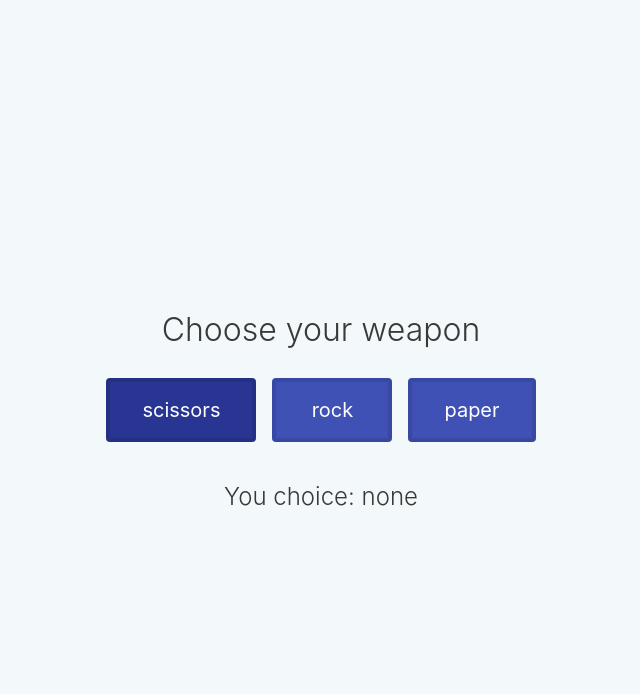
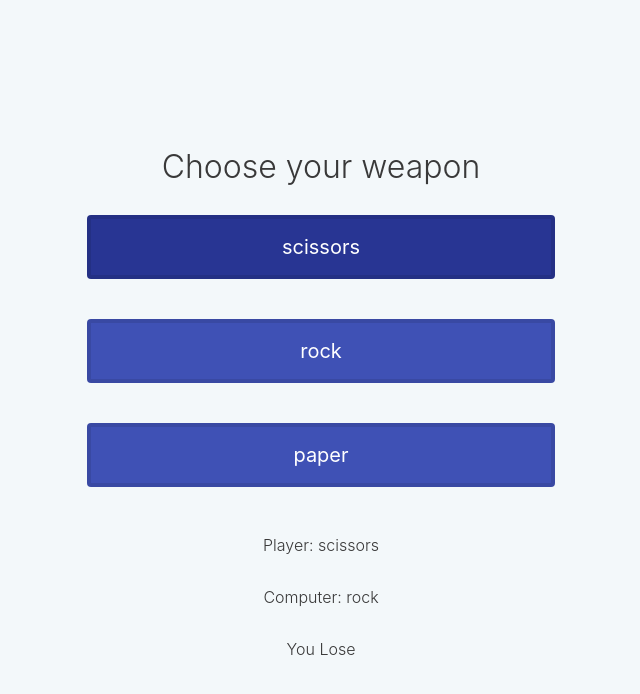
Before and after one commit to soniikot/rock-paper-scissors, a plain HTML site: page index.html in a window 1280 px wide. Both pictures are taken after a click on the button "scissors". Shown: the whole page, without its empty margins (319-959 px from the left). Drawn offline with Linux system fonts and the light colour scheme.

Commit message:
add playRound function

```diff
--- a/index.html
+++ b/index.html
@@ -3,36 +3,19 @@
 <head>
   <meta charset="UTF-8">
   <title>Page Title</title>
-  <script type="text/javascript" src="/rps.js"></script>
   <link rel="stylesheet" href="style.css">
 </head>
 <body>
   <div class="wrapper">
     <h1>Choose your weapon</h1>
-    <div class="buttons">
-      <button type="button">scissors</button>
-      <button type="button">rock</button>
-      <button type="button">paper</button>
-    </div>
-    <div class="result">You choice: <span id="result">none</span></div>
+
+      <button class="buttons">scissors</button>
+      <button class="buttons">rock</button>
+      <button class="buttons">paper</button>
+    <p class="gameText" id="playerChoice">You choice</p>
+    <p class="gameText" id="computerChoice">Computer's choice</p>
+    <p class="gameText" id='result'></p>
   </div>
-<script type="text/javascript" src="rps.js">
- /* function handleClick(event) {
-    if (event.target.tagName !== "BUTTON") {
-      return;
-    }
-    let playerChoice = event.target.innerText;
-    document
-      .querySelector("#result")
-      .innerText = playerChoice;
-  }
-
-  document
-    .querySelector(".buttons")
-    .addEventListener("click", handleClick);
-
-
-
-  </script>
+<script src="rps.js"> </script>
 </body>
 </html>
--- a/rps.js
+++ b/rps.js
@@ -1,11 +1,34 @@
-let playerSelection = getPlayerChoice();
-let computerSelection =getComputerChoice();
-let playerScore = 0;
-let computerScore = 0;
+const playerText = document.querySelector('#playerChoice');
+const computerText = document.querySelector('#computerChoice');
+const resultText = document.querySelector('#result');
+const buttons = document.querySelectorAll('.buttons');
+ let playerSelection;
+ let computerSelection;
+let result;
+
+buttons.forEach(button => button.addEventListener('click',()=>{
+  playerSelection =button.textContent;
+  getComputerChoice();
+  playerText.textContent = `Player: ${playerSelection}`;
+  computerText.textContent = `Computer: ${computerSelection}`;
+  resultText.textContent = playRound();
+
+}))
+function getComputerChoice(){
+  let choice = ['rock', 'paper','scissors'];
+  computerSelection = choice[Math.floor(Math.random() * 3)];
+  return computerSelection;
+  }
+
+
+//let playerSelection = getPlayerChoice();
+//let computerSelection =getComputerChoice();
+//let playerScore = 0;
+//let computerScore = 0;
 
 
 
-function handleClick(event) {
+/*function handleClick(event) {
   if (event.target.tagName !== "BUTTON") {
     return;
   }
@@ -17,22 +40,15 @@ function handleClick(event) {
 document
   .querySelector(".buttons")
   .addEventListener("click", handleClick);
-
-
-
-
-function getComputerChoice(){
-let choice = ['rock', 'paper','scissors'];
-choice = choice[Math.floor(Math.random() * 3)];
-return choice;
-}
+*/
 
 
 
 
 
 
-function playRound(computerSelection, playerSelection) {
+
+function playRound() {
 
 
  if (playerSelection == computerSelection) {
@@ -43,20 +59,20 @@ function playRound(computerSelection, playerSelection) {
 else if(computerSelection == "rock" && playerSelection =="paper" ||
 computerSelection == "paper" && playerSelection =="scissors" ||
 computerSelection == "scissors" && playerSelection =="rock"){
-   playerScore ++;
+  // playerScore ++;
     return  "You Win!";
 }
 
-   else if (playerSelection!=("rock" || "paper" || "scissors")){
+  /* else if (playerSelection!=("rock" || "paper" || "scissors")){
     return "Check you selection";
-  }
+  }*/
     else {
-        computerScore++;
+       // computerScore++;
         return "You Lose";
        }
        }
 
-    function game(){
+    /*function game(){
      for (let round = 1; round <= 5; round++) {
        let playerSelection = getPlayerChoice();
         let computerSelection = getComputerChoice();
@@ -77,4 +93,4 @@ computerSelection == "scissors" && playerSelection =="rock"){
 
 }
 
-game()
+game()*/
```
